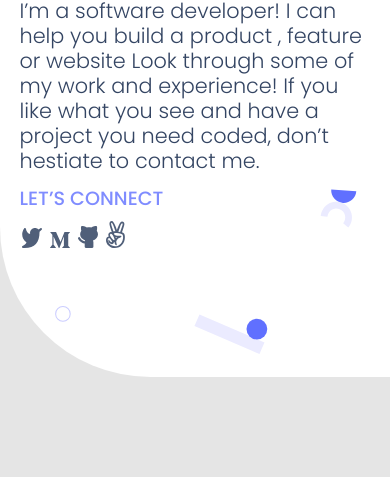
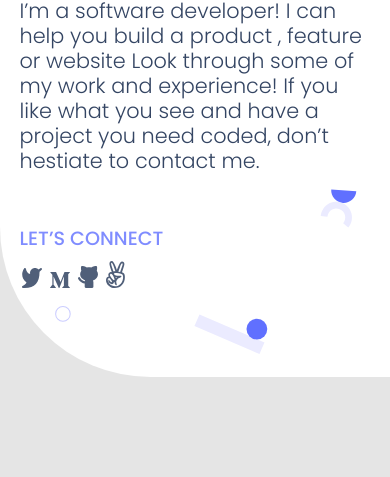
Before and after one commit to codedit334/Portfolio_Microverse, a website: page index.html in a window 390 px wide. Shown: the part 341-818 px from the top of the page. Drawn offline with Linux system fonts and the light colour scheme.

Commit message:
Adapt style to smaller devises

```diff
--- a/style.css
+++ b/style.css
@@ -508,6 +508,12 @@ i {
   }
 }
 
+@media only screen and (max-width: 390px) {
+  .lnk {
+    margin-top: 40px !important;
+  }
+}
+
 @media only screen and (min-width: 768px) {
   /* header */
   header > a {
```
